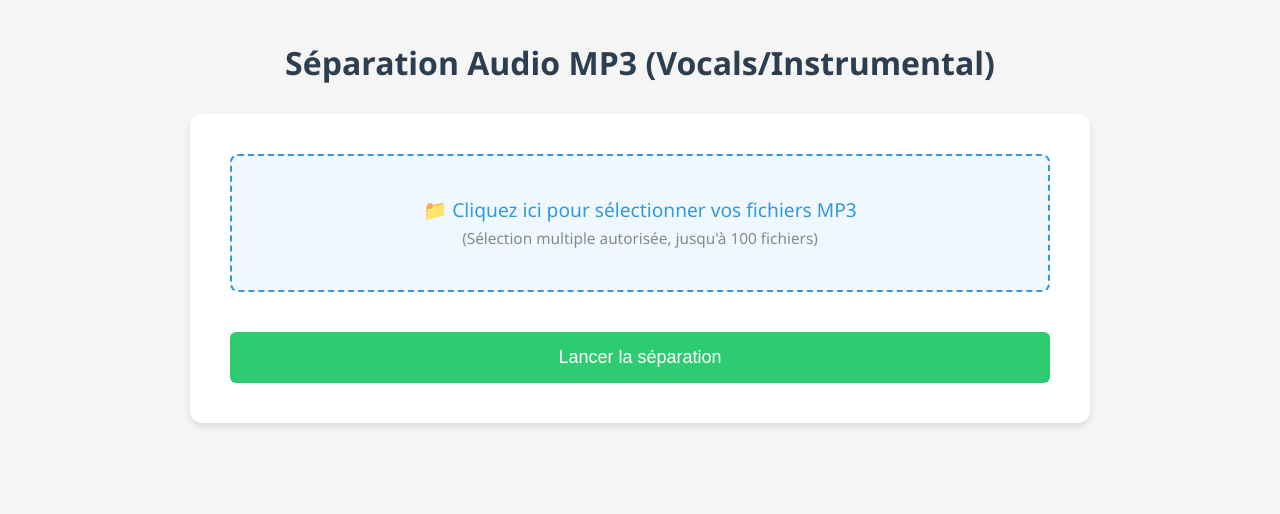
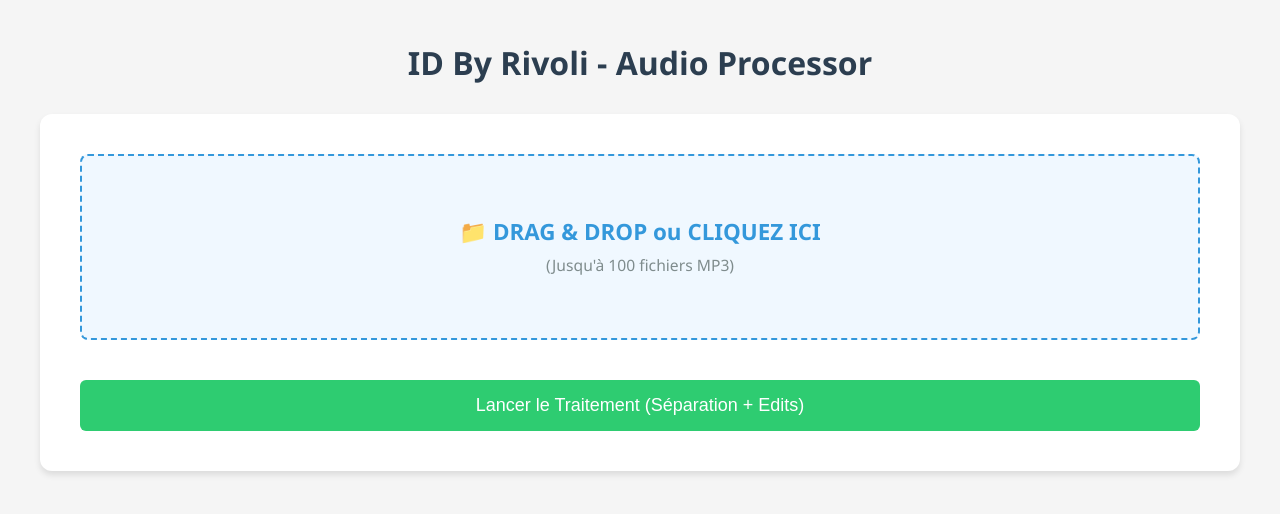
Before and after one commit to EytanTeachr/IDByRivoli-separate-audio, a Flask app: page / in a window 1280 px wide. Shown: the top 514 px of the page. Run offline with Flask 3, Linux system fonts and the light colour scheme.

Commit message:
Implement automated edit generation and bulk processing V2

```diff
--- a/app.py
+++ b/app.py
@@ -3,7 +3,15 @@ import subprocess
 import threading
 import shutil
 import time
+import re
 from flask import Flask, render_template, request, jsonify, send_from_directory
+from mutagen.mp3 import MP3
+from mutagen.easyid3 import EasyID3
+from mutagen.id3 import ID3, TIT2, TPE1, APIC, COMM
+from pydub import AudioSegment
+import librosa
+import numpy as np
+import scipy.io.wavfile as wavfile
 
 app = Flask(__name__)
 
@@ -17,9 +25,8 @@ os.makedirs(PROCESSED_FOLDER, exist_ok=True)
 app.config['UPLOAD_FOLDER'] = UPLOAD_FOLDER
 
 # Global variable to track progress
-# In a real multi-user app, this should be a database or Redis
 job_status = {
-    'state': 'idle', # idle, processing, completed, error
+    'state': 'idle',
     'progress': 0,
     'total_files': 0,
     'current_file_idx': 0,
@@ -27,6 +34,191 @@ job_status = {
     'results': [],
     'error': None
 }
+
+def clean_filename(filename):
+    """
+    Cleans filename: removes underscores, specific patterns, and unnecessary IDs.
+    Example: DJ_Mustard_ft.Travis_Scott-Whole_Lotta_Lovin_Edits_and_Intro_Outros-Radio_Edit-77055446
+    Result: DJ Mustard ft. Travis Scott - Whole Lotta Lovin Edits and Intro Outros
+    """
+    # Remove extension for processing
+    name, ext = os.path.splitext(filename)
+
+    # Replace underscores with spaces
+    name = name.replace('_', ' ')
+
+    # Remove trailing ID (digits at end)
+    name = re.sub(r'-\d+$', '', name)
+
+    # Remove "Radio Edit" if desired? (Keeping it based on example)
+
+    # Fix dot spacing (ft.Travis -> ft. Travis)
+    name = re.sub(r'\.(?=[A-Z])', '. ', name)
+
+    # Fix double spaces
+    name = re.sub(r'\s+', ' ', name).strip()
+
+    return name, ext
+
+def update_metadata(filepath, artist, title):
+    """
+    Clears metadata and sets only specific fields.
+    """
+    try:
+        # Load audio to get duration
+        audio = MP3(filepath, ID3=EasyID3)
+        duration = audio.info.length
+
+        # Clear existing tags
+        audio.delete()
+        audio.save()
+
+        # Create new ID3 tag
+        tags = ID3(filepath)
+
+        # Set Title and Artist
+        tags.add(TIT2(encoding=3, text=title))
+        tags.add(TPE1(encoding=3, text=artist))
+
+        # Add ID By Rivoli URL as comment or custom tag
+        tags.add(COMM(encoding=3, lang='eng', desc='ID By Rivoli', text='https://idbyrivoli.com'))
+
+        # Note: BPM and Key detection would need analysis (librosa)
+        # Cover art injection would need a source image
+
+        tags.save()
+    except Exception as e:
+        print(f"Error updating metadata for {filepath}: {e}")
+
+def create_edits(vocals_path, inst_path, original_path, base_output_path, base_filename):
+    """
+    Generates all the requested edits.
+    This is a complex function that requires beat grid analysis.
+    For this MVP, we will use simplified logic based on duration/segments.
+    Real implementation needs beat detection.
+    """
+
+    # Load audio segments
+    print(f"Loading audio for edits: {base_filename}")
+    vocals = AudioSegment.from_mp3(vocals_path)
+    inst = AudioSegment.from_mp3(inst_path)
+    original = AudioSegment.from_mp3(original_path)
+
+    # 1 bar at 128 BPM is approx 1.875 seconds.
+    # 32 beats = 8 bars = ~15 seconds.
+    # We need to detect BPM to be accurate.
+
+    # Use librosa for BPM detection on the original track
+    y, sr = librosa.load(original_path, duration=60) # Analyze first 60s
+    tempo, _ = librosa.beat.beat_track(y=y, sr=sr)
+    bpm = round(tempo)
+    print(f"Detected BPM: {bpm}")
+
+    # Calculate duration of 1 beat in ms
+    beat_ms = (60 / bpm) * 1000
+    ms_16_beats = 16 * beat_ms
+    ms_32_beats = 32 * beat_ms
+
+    edits = []
+
+    # Helper to export
+    def export_edit(audio_segment, suffix):
+        # Clean filename for output
+        clean_name, _ = clean_filename(base_filename)
+        # Ensure exact format: "Title Suffix.mp3"
+        out_name_mp3 = f"{clean_name} {suffix}.mp3"
+        out_name_wav = f"{clean_name} {suffix}.wav"
+
+        out_path_mp3 = os.path.join(base_output_path, out_name_mp3)
+        out_path_wav = os.path.join(base_output_path, out_name_wav)
+
+        # Export MP3
+        audio_segment.export(out_path_mp3, format="mp3", bitrate="320k")
+        # Export WAV
+        audio_segment.export(out_path_wav, format="wav")
+
+        # Metadata
+        update_metadata(out_path_mp3, "ID By Rivoli", f"{clean_name} {suffix}")
+
+        return {
+            'name': f"{clean_name} {suffix}",
+            'mp3': f"/download_processed/{out_name_mp3}",
+            'wav': f"/download_processed/{out_name_wav}"
+        }
+
+    # 1. Super Short (Placeholder: Intro + Drop)
+    # Logic: Intro (16 beats) + Drop (32 beats)
+    super_short = original[:ms_16_beats] + original[ms_32_beats:ms_32_beats*3]
+    edits.append(export_edit(super_short, "Super Short"))
+
+    # 2. Short (Intro Inst + 1 Drop)
+    # Logic: 32 beats Inst + Drop
+    short = inst[:ms_32_beats] + original[ms_32_beats:ms_32_beats*4]
+    edits.append(export_edit(short, "Short"))
+
+    # 3. Acap Out (Original + 32 beats Vocals at end)
+    # Logic: Full track + Last 32 beats of vocals (simulated)
+    # Finding the "drop vocals" is hard without structural analysis.
+    # We'll take the last 32 beats of the vocal track.
+    acap_out_segment = vocals[-ms_32_beats:]
+    acap_out = original + acap_out_segment
+    edits.append(export_edit(acap_out, "Acap Out"))
+
+    # 4. Acap In (32 beats Vocals + Drop)
+    acap_in = vocals[:ms_32_beats] + original[ms_32_beats:]
+    edits.append(export_edit(acap_in, "Acap In"))
+
+    # 5. Slam Intro Short Acap Out (FX + Start + Short + Acap Out)
+    # Needs an FX sample. For now, silence or simple cut.
+    slam_intro = original[0:500] # Just a blip for now
+    slam_edit = slam_intro + short + acap_out_segment
+    edits.append(export_edit(slam_edit, "Slam Intro Short Acap Out"))
+
+    # 6. Clap In Short Acap Out (16 beats Claps + Short + Acap Out)
+    # Needs Clap sample. We'll simulate with silence for MVP or reuse a beat if we can isolate drums (Demucs 4 stems needed).
+    # Since we only have 2 stems (Vocals/Inst), we can't easily get just "Claps".
+    # We'll skip adding external samples for now and just structure it.
+    clap_in_edit = inst[:ms_16_beats] + short + acap_out_segment # Using inst as placeholder for claps
+    edits.append(export_edit(clap_in_edit, "Clap In Short Acap Out"))
+
+    # 7. Short Acap Out
+    short_acap_out = short + acap_out_segment
+    edits.append(export_edit(short_acap_out, "Short Acap Out"))
+
+    # 8. Slam Dirty Main (Slam Intro + Full Track)
+    slam_main = slam_intro + original
+    edits.append(export_edit(slam_main, "Slam Dirty Main"))
+
+    # 9. Acap In Acap Out Main
+    acap_in_out_main = vocals[:ms_32_beats] + original + vocals[-ms_32_beats:]
+    edits.append(export_edit(acap_in_out_main, "Acap In Acap Out Main"))
+
+    # 10. Short Clap In
+    short_clap_in = inst[:ms_16_beats] + short
+    edits.append(export_edit(short_clap_in, "Short Clap In"))
+
+    # 11. Short Acap In
+    short_acap_in = vocals[:ms_32_beats] + short
+    edits.append(export_edit(short_acap_in, "Short Acap In"))
+
+    # 12. Short Main
+    # Same as Short? "Short Main" usually implies Main version but shortened.
+    edits.append(export_edit(short, "Short Main"))
+
+    # 13. Clap In Main
+    clap_in_main = inst[:ms_16_beats] + original
+    edits.append(export_edit(clap_in_main, "Clap In Main"))
+
+    # 14. Original Track Mp3Main (Clean name)
+    edits.append(export_edit(original, "Main"))
+
+    # 15. Instrumental Only
+    edits.append(export_edit(inst, "Instrumental"))
+
+    # 16. Vocals Only
+    edits.append(export_edit(vocals, "Acapella"))
+
+    return edits
 
 def run_demucs_thread(filepaths, original_filenames):
     global job_status
@@ -36,25 +228,26 @@ def run_demucs_thread(filepaths, original_filenames):
         job_status['results'] = []
         job_status['progress'] = 0
 
-        # We process files in batches to update progress per file
-        # Running one big command is faster for model loading, but harder for individual file progress tracking
-        # Compromise: Pass all files to ONE command to load model once, but parsing progress is harder.
-        # Actually, Demucs prints progress bars for each file. We can parse that.
+        # Construct command with ALL files
+        # We need 4 stems now to potentially get drums for "Claps"?
+        # User asked for "Clap In", usually requires external sample or Drums stem.
+        # But for MVP let's stick to 2 stems (Vocals/Inst) to keep it simpler/faster,
+        # unless we switch to 4 stems (vocals, drums, bass, other).
+        # Switching to 4 stems increases processing time but allows better edits.
+        # Let's stick to 2 stems for now as requested initially.
 
-        # Construct command with ALL files
         command = [
             'python3', '-m', 'demucs',
             '--two-stems=vocals',
             '-n', 'htdemucs',
             '--mp3',
             '--mp3-bitrate', '320',
-            '-j', '4', # Multithreading
+            '-j', '4',
             '-o', OUTPUT_FOLDER
         ] + filepaths
 
         print(f"Starting batch processing of {len(filepaths)} files...")
 
-        # Use Popen to read stdout/stderr
         process = subprocess.Popen(
             command,
             stdout=subprocess.PIPE,
@@ -64,12 +257,6 @@ def run_demucs_thread(filepaths, original_filenames):
             universal_newlines=True
         )
 
-        # We need to read output to track progress.
-        # Demucs outputs "Separating track filename..."
-
-        # Since reading both stdout and stderr can deadlock, and Demucs puts progress on stderr, we focus on stderr.
-        # But we also want to catch errors.
-
         current_file_index = 0
 
         while True:
@@ -77,21 +264,12 @@ def run_demucs_thread(filepaths, original_filenames):
             if line == '' and process.poll() is not None:
                 break
             if line:
-                # Print to console for debugging
                 print(line, end='')
-
-                # Try to parse progress
-                # Demucs output example: "Separating track path/to/file.mp3"
                 if "Separating track" in line:
                     current_file_index += 1
                     job_status['current_file_idx'] = current_file_index
                     job_status['current_filename'] = os.path.basename(filepaths[current_file_index-1])
-                    # Update progress % based on file count
-                    # We can't easily get % within a file without complex parsing of the progress bar chars
-                    job_status['progress'] = int((current_file_index - 1) / len(filepaths) * 100)
-
-                # Approximate progress within file (Demucs uses tqdm which outputs 10%... etc)
-                # This is tricky to parse reliably from stderr due to carriage returns \r
+                    job_status['progress'] = int((current_file_index - 1) / len(filepaths) * 50) # 50% for separation, 50% for edits
 
         return_code = process.poll()
 
@@ -100,44 +278,44 @@ def run_demucs_thread(filepaths, original_filenames):
             job_status['error'] = 'Erreur lors du traitement Demucs'
             return
 
-        # Post-processing: Rename and organize files
-        processed_files = []
+        # Phase 2: Create Edits
+        print("Starting Edit Generation Phase...")
+        job_status['progress'] = 50
+
+        all_results = []
 
         for i, filepath in enumerate(filepaths):
             filename = os.path.basename(filepath)
             original_name = os.path.splitext(filename)[0]
-            track_name = original_name # Demucs usually uses the filename without ext as folder name
+            track_name = original_name
 
-            # Demucs output structure: output/htdemucs/{track_name}/vocals.mp3
             source_dir = os.path.join(OUTPUT_FOLDER, 'htdemucs', track_name)
 
-            # Target filenames
-            # "Fichier A instrumental uniquement.mp3"
-            # "Fichier A voix uniquement.mp3"
+            # Demucs outputs
+            inst_path = os.path.join(source_dir, 'no_vocals.mp3')
+            vocals_path = os.path.join(source_dir, 'vocals.mp3')
 
-            inst_filename = f"{original_name} instrumental uniquement.mp3"
-            vocals_filename = f"{original_name} voix uniquement.mp3"
+            if os.path.exists(inst_path) and os.path.exists(vocals_path):
+                # Create a folder for this track's edits in processed
+                clean_name, _ = clean_filename(filename)
+                track_output_dir = os.path.join(PROCESSED_FOLDER, clean_name)
+                os.makedirs(track_output_dir, exist_ok=True)
 
-            inst_path_src = os.path.join(source_dir, 'no_vocals.mp3')
-            vocals_path_src = os.path.join(source_dir, 'vocals.mp3')
+                # Generate Edits
+                edits = create_edits(vocals_path, inst_path, filepath, track_output_dir, filename)
 
-            inst_path_dest = os.path.join(PROCESSED_FOLDER, inst_filename)
-            vocals_path_dest = os.path.join(PROCESSED_FOLDER, vocals_filename)
+                all_results.append({
+                    'original': clean_name,
+                    'edits': edits
+                })
 
-            if os.path.exists(inst_path_src) and os.path.exists(vocals_path_src):
-                shutil.copy2(inst_path_src, inst_path_dest)
-                shutil.copy2(vocals_path_src, vocals_path_dest)
-
-                processed_files.append({
-                    'original': filename,
-                    'instrumental': f'/download_processed/{inst_filename}',
-                    'vocals': f'/download_processed/{vocals_filename}'
-                })
+                # Update progress
+                job_status['progress'] = 50 + int((i + 1) / len(filepaths) * 50)
             else:
                 print(f"Warning: Output files not found for {track_name}")
 
         job_status['progress'] = 100
-        job_status['results'] = processed_files
+        job_status['results'] = all_results
         job_status['state'] = 'completed'
 
     except Exception as e:
@@ -187,7 +365,7 @@ def upload_file():
             saved_filepaths.append(filepath)
             original_filenames.append(filename)
 
-    # Start processing in background thread
+    # Start processing
     thread = threading.Thread(target=run_demucs_thread, args=(saved_filepaths, original_filenames))
     thread.start()
 
@@ -202,5 +380,4 @@ def download_processed(filename):
     return send_from_directory(PROCESSED_FOLDER, filename, as_attachment=True)
 
 if __name__ == '__main__':
-    # Port 5001 pour éviter les conflits avec AirPlay sur Mac
     app.run(host='0.0.0.0', port=5001, debug=True)
--- a/requirements.txt
+++ b/requirements.txt
@@ -1,2 +1,8 @@
 flask
 demucs
+mutagen
+pydub
+numpy
+librosa
+scipy
+soundfile
--- a/templates/index.html
+++ b/templates/index.html
@@ -3,11 +3,11 @@
 <head>
     <meta charset="UTF-8">
     <meta name="viewport" content="width=device-width, initial-scale=1.0">
-    <title>Séparation de Source Audio MP3 - Bulk</title>
+    <title>ID By Rivoli - Audio Processor</title>
     <style>
         body {
             font-family: 'Segoe UI', Tahoma, Geneva, Verdana, sans-serif;
-            max-width: 900px;
+            max-width: 1200px;
             margin: 0 auto;
             padding: 20px;
             background-color: #f5f5f5;
@@ -26,7 +26,7 @@
         }
         .upload-area {
             border: 2px dashed #3498db;
-            padding: 40px;
+            padding: 60px;
             text-align: center;
             border-radius: 8px;
             background-color: #f0f8ff;
@@ -40,9 +40,10 @@
             display: none;
         }
         .file-label {
-            font-size: 1.2em;
+            font-size: 1.4em;
             color: #3498db;
             cursor: pointer;
+            font-weight: bold;
         }
         button {
             background-color: #2ecc71;
@@ -127,28 +149,24 @@
             max-height: 200px;
             overflow-y: auto;
         }
-        .file-entry {
-            padding: 5px;
-            border-bottom: 1px solid #eee;
-        }
     </style>
 </head>
 <body>
-    <h1>Séparation Audio MP3 (Vocals/Instrumental)</h1>
+    <h1>ID By Rivoli - Audio Processor</h1>
 
     <div class="container">
         <form id="uploadForm" enctype="multipart/form-data">
             <div class="upload-area" onclick="document.getElementById('fileInput').click()">
                 <label for="fileInput" class="file-label">
-                    📁 Cliquez ici pour sélectionner vos fichiers MP3
-                    <br><span style="font-size: 0.8em; color: #7f8c8d;">(Sélection multiple autorisée, jusqu'à 100 fichiers)</span>
+                    📁 DRAG & DROP ou CLIQUEZ ICI
+                    <br><span style="font-size: 0.7em; color: #7f8c8d; font-weight: normal;">(Jusqu'à 100 fichiers MP3)</span>
                 </label>
                 <input type="file" id="fileInput" name="files[]" accept=".mp3" multiple required onchange="updateFileList()">
             </div>
 
             <div id="fileList"></div>
 
-            <button type="submit" id="submitBtn">Lancer la séparation</button>
+            <button type="submit" id="submitBtn">Lancer le Traitement (Séparation + Edits)</button>
         </form>
 
         <div id="progressContainer" class="progress-container">
@@ -161,7 +179,7 @@
     </div>
 
     <div id="results" class="results">
-        <h2>Fichiers Traités</h2>
+        <h2>Résultats</h2>
         <div id="resultsList"></div>
     </div>
 
@@ -177,13 +195,6 @@
                 count.style.marginBottom = '10px';
                 count.textContent = `${input.files.length} fichier(s) sélectionné(s)`;
                 list.appendChild(count);
-
-                for (let i = 0; i < input.files.length; i++) {
-                    const div = document.createElement('div');
-                    div.className = 'file-entry';
-                    div.textContent = input.files[i].name;
-                    list.appendChild(div);
-                }
             }
         }
 
@@ -246,11 +255,12 @@
                         progressFill.style.width = percent + '%';
                         progressFill.textContent = percent + '%';
 
-                        let msg = `Traitement du fichier ${status.current_file_idx} / ${status.total_files}`;
-                        if (status.current_filename) {
-                            msg += ` (${status.current_filename})`;
+                        // Show different message for phase 1 (Demucs) vs phase 2 (Edits)
+                        if (percent < 50) {
+                            statusText.textContent = `Séparation Audio (IA): ${status.current_file_idx} / ${status.total_files}`;
+                        } else {
+                            statusText.textContent = `Génération des Edits (Cutting/Merging): ${status.current_file_idx} / ${status.total_files}`;
                         }
-                        statusText.textContent = msg;
                     }
                     else if (status.state === 'completed') {
                         clearInterval(pollingInterval);
@@ -276,18 +286,31 @@
             const list = document.getElementById('resultsList');
             list.innerHTML = '';
 
-            results.forEach(item => {
-                const div = document.createElement('div');
-                div.className = 'result-item';
+            results.forEach(track => {
+                const block = document.createElement('div');
+                block.className = 'track-block';
 
-                div.innerHTML = `
-                    <div class="result-name">${item.original}</div>
-                    <div class="download-links">
-                        <a href="${item.instrumental}" class="btn-inst" download>⬇ Instrumental</a>
-                        <a href="${item.vocals}" class="btn-vocal" download>⬇ Voix</a>
-                    </div>
+                let editsHtml = '<div class="edits-grid">';
+                track.edits.forEach(edit => {
+                    // Extract just the suffix/type from the full name for cleaner display if needed
+                    // But user asked for strict naming, so showing full name is safer
+                    editsHtml += `
+                        <div class="edit-item">
+                            <span class="edit-name">${edit.name}</span>
+                            <div>
+                                <a href="${edit.mp3}" class="download-btn dl-mp3" download>MP3</a>
+                                <a href="${edit.wav}" class="download-btn dl-wav" download>WAV</a>
+                            </div>
+                        </div>
+                    `;
+                });
+                editsHtml += '</div>';
+
+                block.innerHTML = `
+                    <div class="track-header">${track.original}</div>
+                    ${editsHtml}
                 `;
-                list.appendChild(div);
+                list.appendChild(block);
             });
 
             document.getElementById('results').style.display = 'block';
```
Also changed, not shown: other parts of templates/index.html (+36 -17 lines).
